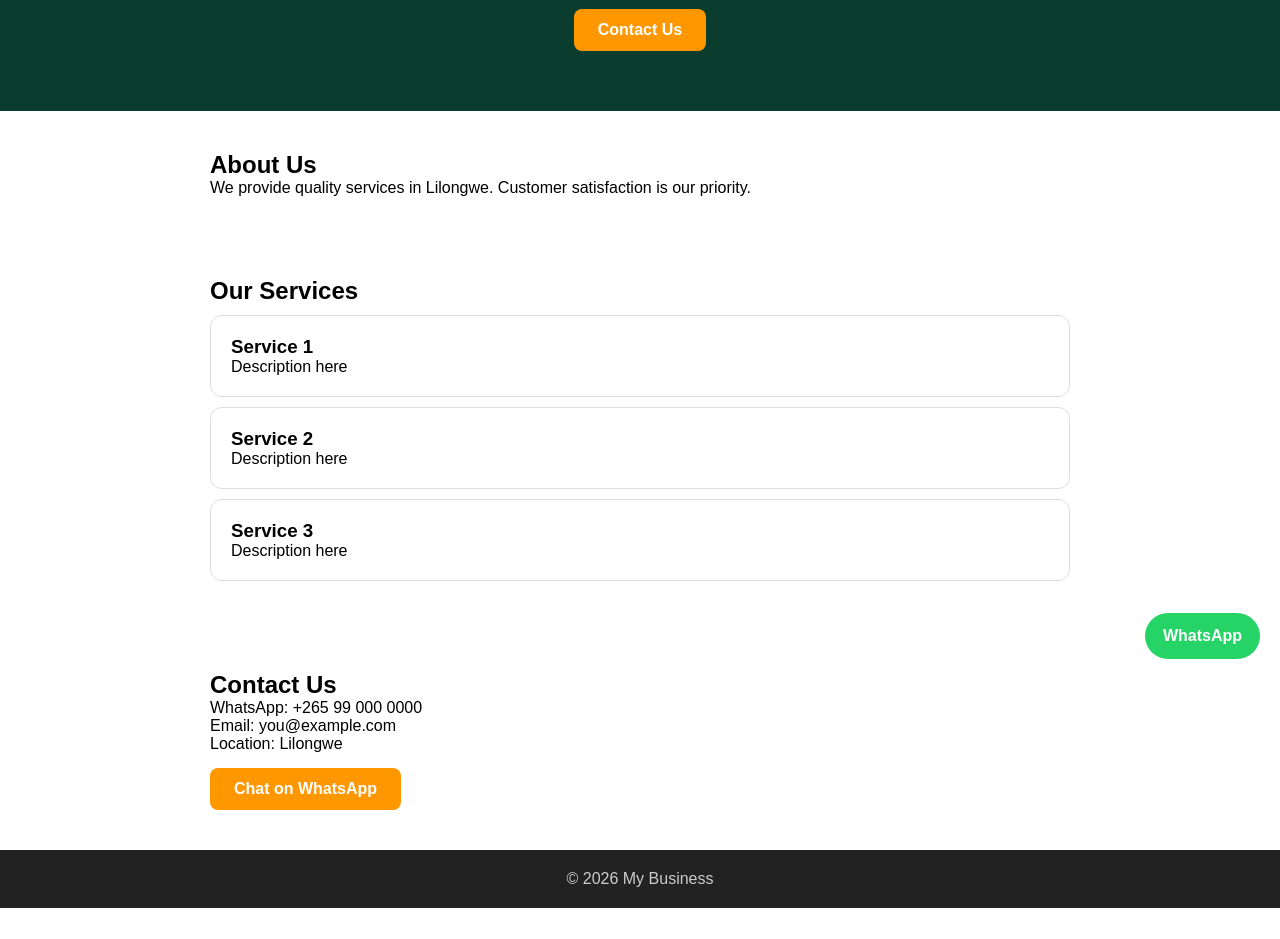
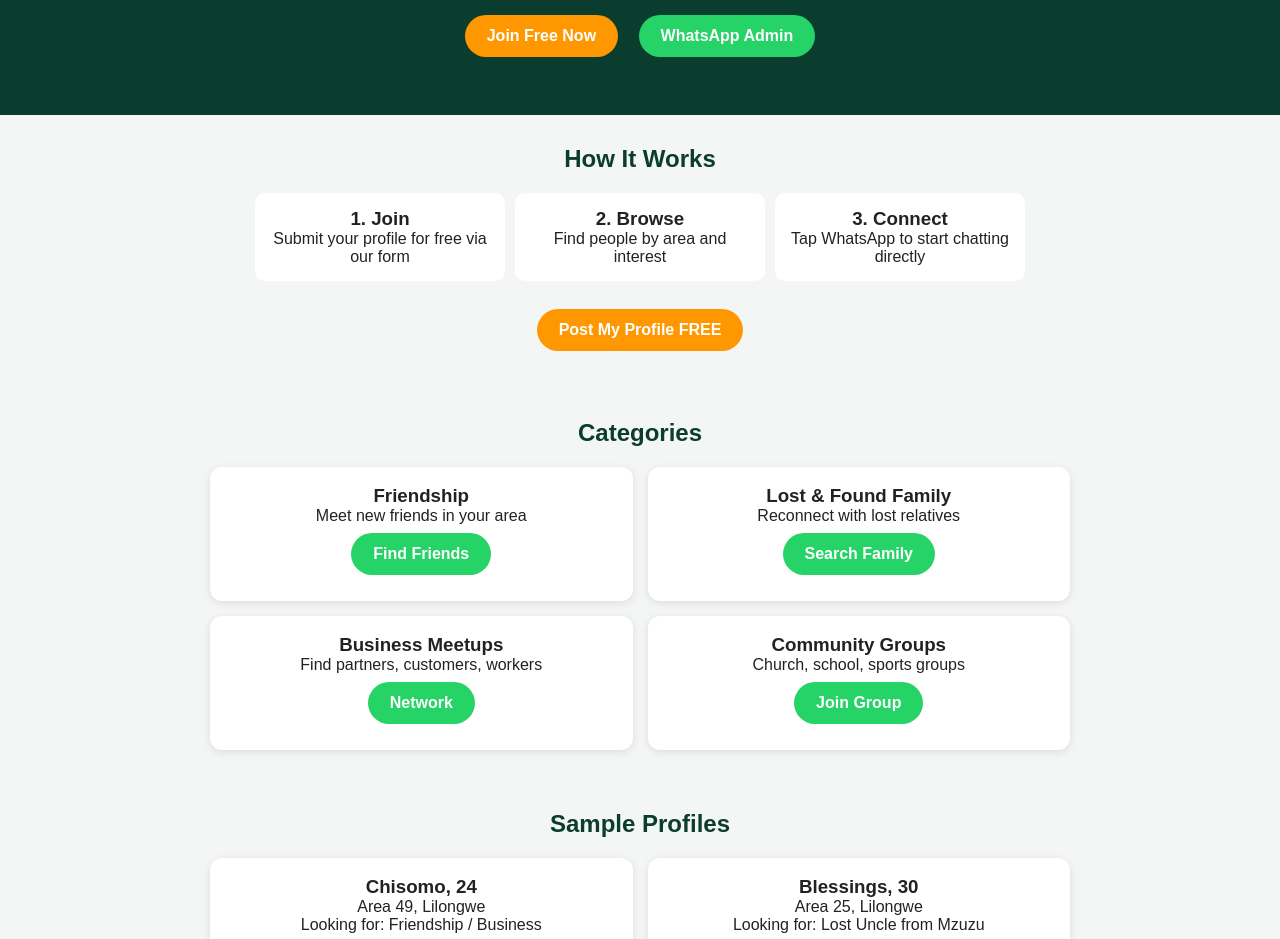
Before and after one commit to namwazagodfrey-coder/Business-site, a plain HTML site: page index.html in a window 1280 px wide. Shown: the part 121-1060 px from the top of the page. Before the commit the page ends 1029 px from the top, so only its background shows below. Drawn offline with Linux system fonts and the light colour scheme.

Commit message:
Revamp index.html with new title and layout
Updated the website title and modified the header content. Enhanced the layout and added new sections for services, categories, and safety rules.

```diff
--- a/index.html
+++ b/index.html
@@ -3,40 +3,86 @@
 <head>
 <meta charset="UTF-8">
 <meta name="viewport" content="width=device-width, initial-scale=1.0">
-<title>My Business | Lilongwe</title>
+<title>Connect Malawi | Find Friends & Loved Ones</title>
 <style>
 *{margin:0;padding:0;box-sizing:border-box;font-family:Arial,sans-serif}
-header{background:#0b3d2e;color:white;padding:60px 20px;text-align:center}
-header h1{font-size:2em}
-.btn{display:inline-block;background:#ff9800;color:white;padding:12px 24px;border-radius:8px;text-decoration:none;margin-top:15px;font-weight:bold}
-section{padding:40px 20px;max-width:900px;margin:auto}
-.card{border:1px solid #ddd;border-radius:12px;padding:20px;margin:10px 0;background:white}
-footer{background:#222;color:#ccc;text-align:center;padding:20px}
-a.whatsapp{position:fixed;bottom:20px;right:20px;background:#25D366;color:white;padding:14px 18px;border-radius:50px;text-decoration:none;font-weight:bold}
+body{background:#f4f6f5;color:#222}
+header{background:#0b3d2e;color:white;padding:50px 20px;text-align:center}
+header h1{font-size:2.2em}
+header p{margin:10px 0}
+.btn{display:inline-block;background:#ff9800;color:white;padding:12px 22px;border-radius:25px;text-decoration:none;font-weight:bold;margin:8px}
+.btn.green{background:#25D366}
+section{padding:30px 20px;max-width:900px;margin:auto}
+h2{text-align:center;margin-bottom:20px;color:#0b3d2e}
+.grid{display:grid;grid-template-columns:1fr 1fr;gap:15px}
+@media(max-width:600px){.grid{grid-template-columns:1fr}}
+.card{background:white;border-radius:12px;padding:18px;box-shadow:0 2px 8px rgba(0,0,0,0.1);text-align:center}
+.card img{width:80px;height:80px;border-radius:50%;background:#ddd;margin-bottom:10px}
+.price{border:2px solid #0b3d2e;border-radius:12px;padding:20px;text-align:center;margin:10px 0;background:white}
+.price h3{color:#0b3d2e}
+.steps{display:flex;gap:10px;flex-wrap:wrap;justify-content:center}
+.step{background:white;padding:15px;border-radius:10px;width:250px;text-align:center}
+footer{background:#222;color:#ccc;text-align:center;padding:20px;font-size:14px}
+.safety{background:#fff3cd;padding:15px;border-radius:10px;margin:20px 0;border:1px solid #ffeeba}
 </style>
 </head>
 <body>
 <header>
-<h1>My Business</h1>
-<p>Trusted in Lilongwe, Malawi</p>
-<a class="btn" href="#contact">Contact Us</a>
+<h1>Connect Malawi</h1>
+<p>Find Friends, Lost Loved Ones & Business Partners in Lilongwe and beyond</p>
+<a class="btn" href="#join">Join Free Now</a>
+<a class="btn green" href="https://wa.me/265990000" target="_blank">WhatsApp Admin</a>
 </header>
+
 <section>
-<h2>About Us</h2>
-<p>We provide quality services in Lilongwe. Customer satisfaction is our priority.</p>
+<h2>How It Works</h2>
+<div class="steps">
+<div class="step"><h3>1. Join</h3><p>Submit your profile for free via our form</p></div>
+<div class="step"><h3>2. Browse</h3><p>Find people by area and interest</p></div>
+<div class="step"><h3>3. Connect</h3><p>Tap WhatsApp to start chatting directly</p></div>
+</div>
+<div style="text-align:center;margin-top:20px">
+<a class="btn" id="join" href="https://forms.gle/YOUR_GOOGLE_FORM_LINK" target="_blank">Post My Profile FREE</a>
+</div>
 </section>
+
 <section>
-<h2>Our Services</h2>
-<div class="card"><h3>Service 1</h3><p>Description here</p></div>
-<div class="card"><h3>Service 2</h3><p>Description here</p></div>
-<div class="card"><h3>Service 3</h3><p>Description here</p></div>
+<h2>Categories</h2>
+<div class="grid">
+<div class="card"><h3>Friendship</h3><p>Meet new friends in your area</p><a class="btn green" href="https://wa.me/265990000" target="_blank">Find Friends</a></div>
+<div class="card"><h3>Lost & Found Family</h3><p>Reconnect with lost relatives</p><a class="btn green" href="https://wa.me/265990000" target="_blank">Search Family</a></div>
+<div class="card"><h3>Business Meetups</h3><p>Find partners, customers, workers</p><a class="btn green" href="https://wa.me/265990000" target="_blank">Network</a></div>
+<div class="card"><h3>Community Groups</h3><p>Church, school, sports groups</p><a class="btn green" href="https://wa.me/265990000" target="_blank">Join Group</a></div>
+</div>
 </section>
-<section id="contact">
-<h2>Contact Us</h2>
-<p>WhatsApp: +265 99 000 0000<br>Email: you@example.com<br>Location: Lilongwe</p>
-<a class="btn" href="https://wa.me/265990000" target="_blank">Chat on WhatsApp</a>
+
+<section>
+<h2>Sample Profiles</h2>
+<div class="grid">
+<div class="card"><div></div><h3>Chisomo, 24</h3><p>Area 49, Lilongwe<br>Looking for: Friendship / Business</p><a class="btn" href="https://wa.me/265990000" target="_blank">Chat</a></div>
+<div class="card"><h3>Blessings, 30</h3><p>Area 25, Lilongwe<br>Looking for: Lost Uncle from Mzuzu</p><a class="btn" href="https://wa.me/265990000" target="_blank">Chat</a></div>
+<div class="card"><h3>Taonga, 27</h3><p>BT, Limbe<br>Looking for: Business Partner</p><a class="btn" href="https://wa.me/265990000" target="_blank">Chat</a></div>
+<div class="card"><h3>YOUR PROFILE HERE</h3><p>Be seen by 100s daily</p><a class="btn" href="https://forms.gle/YOUR_GOOGLE_FORM_LINK" target="_blank">Add Me</a></div>
+</div>
 </section>
-<footer>© 2026 My Business</footer>
-<a class="whatsapp" href="https://wa.me/265990000" target="_blank">WhatsApp</a>
+
+<section>
+<h2>Make Yourself Visible (Paid)</h2>
+<div class="price"><h3>FREE Listing</h3><p>Your profile in the list</p><p><strong>MK 0</strong></p></div>
+<div class="price" style="border-color:#ff9800"><h3>FEATURED - MK 2,500</h3><p>Top of page for 7 days + WhatsApp broadcast</p><a class="btn" href="https://wa.me/265990000?text=I%20want%20FEATURED" target="_blank">Pay with Airtel Money / TNM Mpamba</a></div>
+<div class="price"><h3>VERIFIED BUSINESS - MK 5,000 / month</h3><p>Badge, logo, priority support</p><a class="btn" href="https://wa.me/265990000?text=I%20want%20VERIFIED" target="_blank">Get Verified</a></div>
+</section>
+
+<section>
+<div class="safety">
+<h3>Safety Rules</h3>
+<p>Never send money before meeting. Meet in public places. Do not share bank details. Admin does not verify all users. Report bad behavior on WhatsApp.</p>
+</div>
+</section>
+
+<footer>
+<p>© 2026 Connect Malawi | Lilongwe, Malawi</p>
+<p>WhatsApp: +265 99 000 0000</p>
+</footer>
 </body>
   </html>
```
